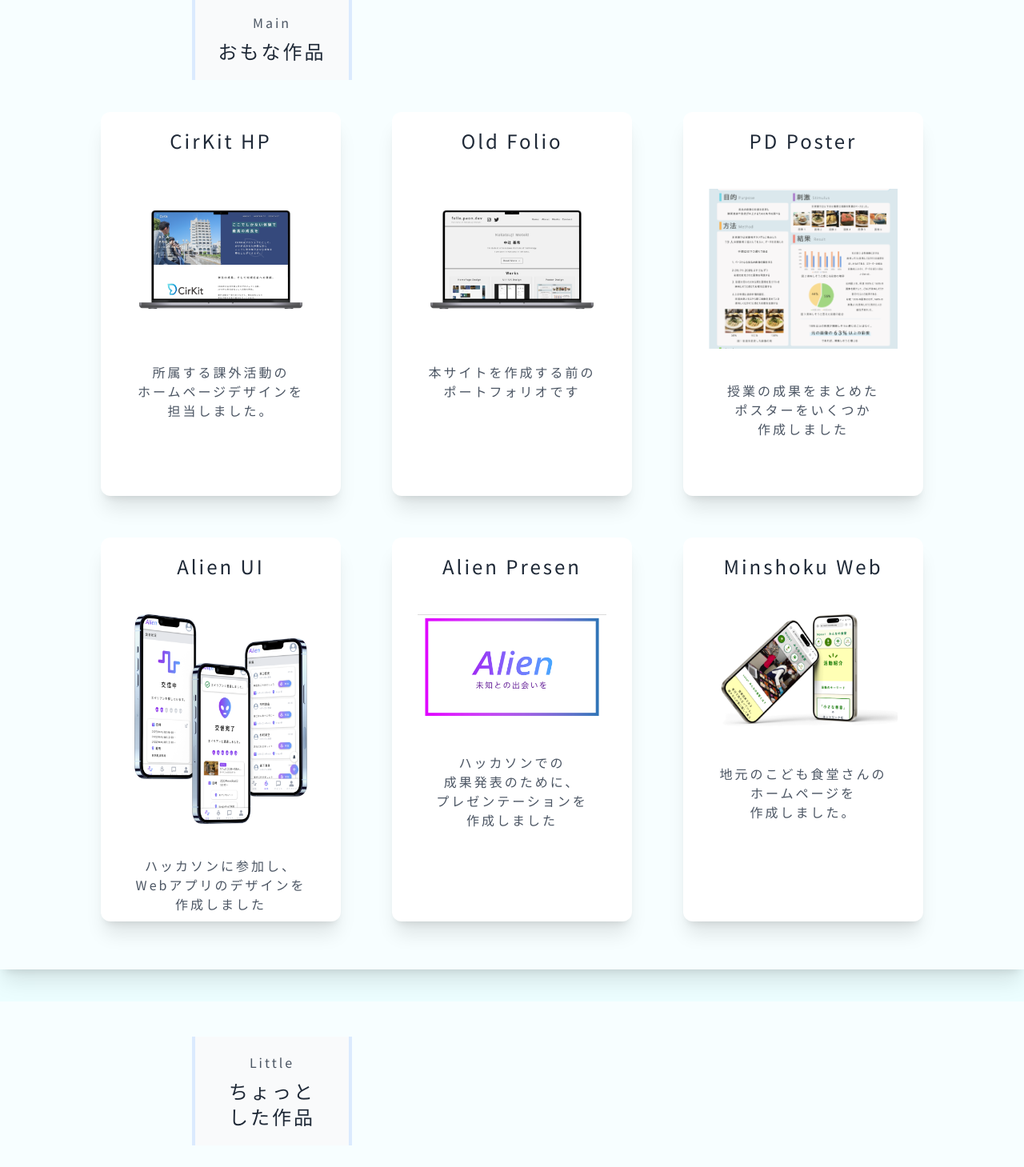
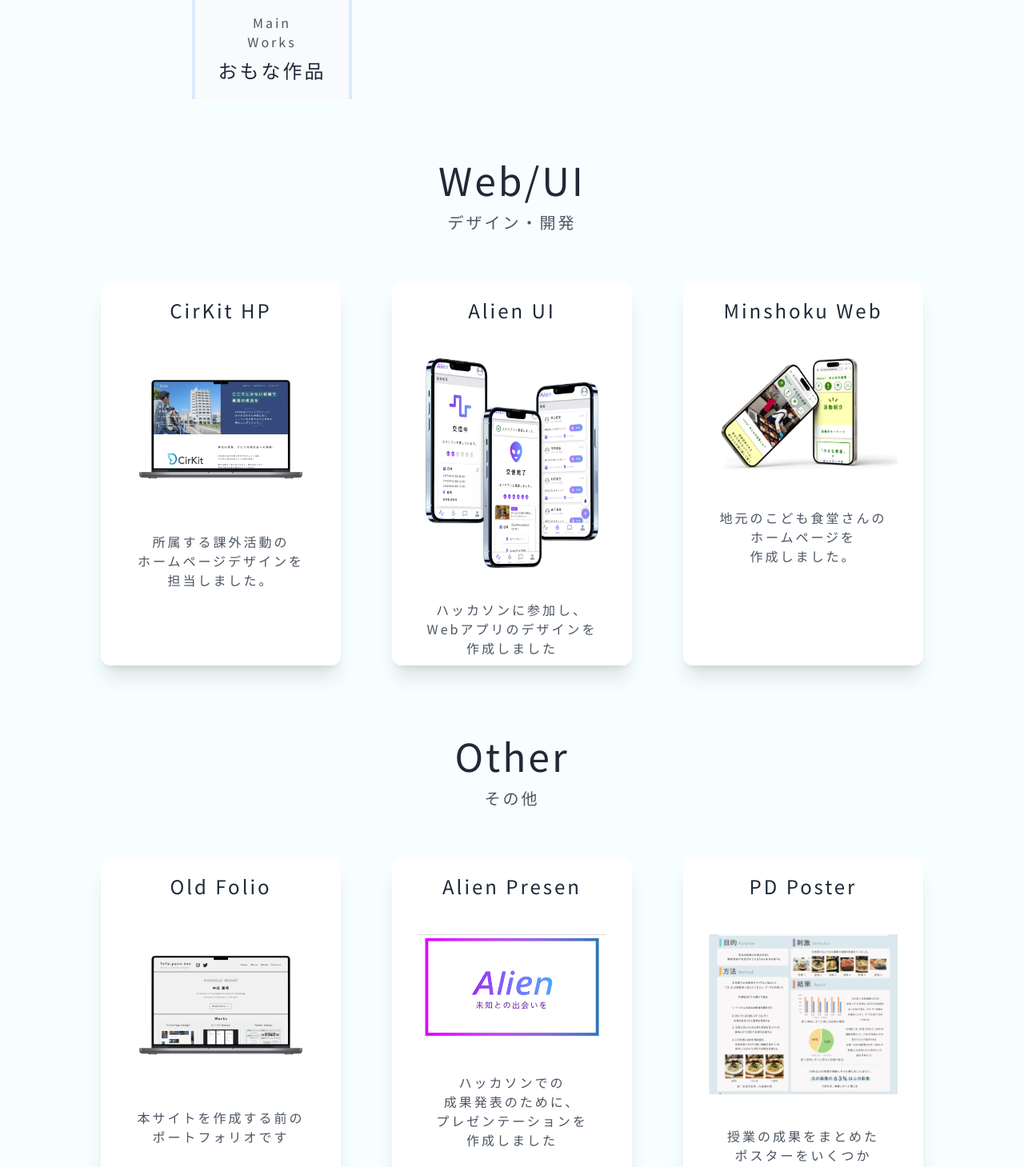
Before and after one commit to katsuji3197/Portfolio-Next, a Next.js app: page /works in a window 1280 px wide. Shown: the part 620-2079 px from the top of the page at 80% size. Built offline with nearby package versions, Linux system fonts and the light colour scheme; no server answers.

Commit message:
並び替え・見出しを追加

```diff
--- a/app/works/page.tsx
+++ b/app/works/page.tsx
@@ -12,17 +12,23 @@ export default function Works() {
       <div className='flex flex-wrap flex-col justify-center items-center pb-10 pt-48'>
         <div className='flex-col justify-center text-center bg-white dark:bg-gray-600 dark:bg-opacity-60 bg-opacity-60 pt-6 pb-12 w-full shadow-xl'>
           <div className='md:flex justify-between md:px-28 lg:px-48 xl:px-[240px] pt-5'>
-            <InfoDisplay title='Main'>おもな作品</InfoDisplay>
+            <InfoDisplay title='Main Works'>おもな作品</InfoDisplay>
+          </div>
+          <div className='pt-16'>
+            <SectionTitle title='Web/UI'>デザイン・開発</SectionTitle>
           </div>
           <div className='flex flex-wrap flex-col justify-center items-center lg:flex-row gap-16 px-10 pt-10 w-full pb-3'>
             <WorksDisplay imgsrc='/webmock.png' title='CirKit HP' href='/works/cirkithp'>所属する課外活動のホームページデザインを担当しました。</WorksDisplay>
-            <WorksDisplay imgsrc='/oldfolio_mac.png' title='Old Folio' href='/works/oldfolio'>本サイトを作成する前のポートフォリオです</WorksDisplay>
-            <WorksDisplay imgsrc='/posterdisp.png' title='PD Poster' href='/works/poster'>授業の成果をまとめたポスターをいくつか作成しました</WorksDisplay>
+            <WorksDisplay imgsrc='/Alienmock.png' title='Alien UI' href='/works/alien'>ハッカソンに参加し、Webアプリのデザインを作成しました</WorksDisplay>
+            <WorksDisplay imgsrc='/minshoku/mock.png' title='Minshoku Web' href='/works/minshoku'>地元のこども食堂さんのホームページを作成しました。</WorksDisplay>
+          </div>
+          <div className='pt-16'>
+            <SectionTitle title='Other'>その他</SectionTitle>
           </div>
           <div className='flex flex-wrap flex-col justify-center items-center lg:flex-row gap-16 px-10 pt-10 w-full pb-3'>
-            <WorksDisplay imgsrc='/Alienmock.png' title='Alien UI' href='/works/alien'>ハッカソンに参加し、Webアプリのデザインを作成しました</WorksDisplay>
+          <WorksDisplay imgsrc='/oldfolio_mac.png' title='Old Folio' href='/works/oldfolio'>本サイトを作成する前のポートフォリオです</WorksDisplay>
             <WorksDisplay imgsrc='/alien_presen_top.png' title='Alien Presen' href='/works/alienpresen'>ハッカソンでの成果発表のために、プレゼンテーションを作成しました</WorksDisplay>
-            <WorksDisplay imgsrc='/minshoku/mock.png' title='Minshoku Web' href='/works/minshoku'>地元のこども食堂さんのホームページを作成しました。</WorksDisplay>
+            <WorksDisplay imgsrc='/posterdisp.png' title='PD Poster' href='/works/poster'>授業の成果をまとめたポスターをいくつか作成しました</WorksDisplay>
           </div>
         </div>
       </div>
```
